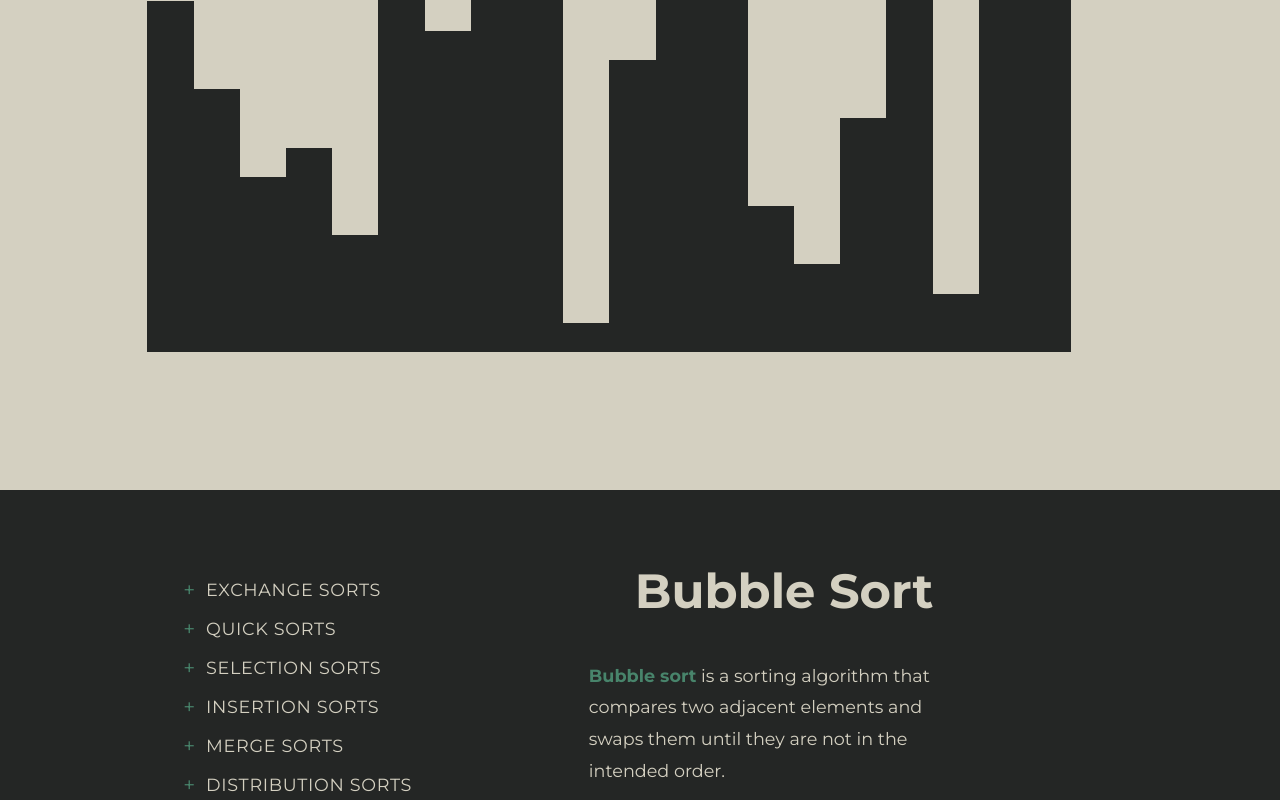
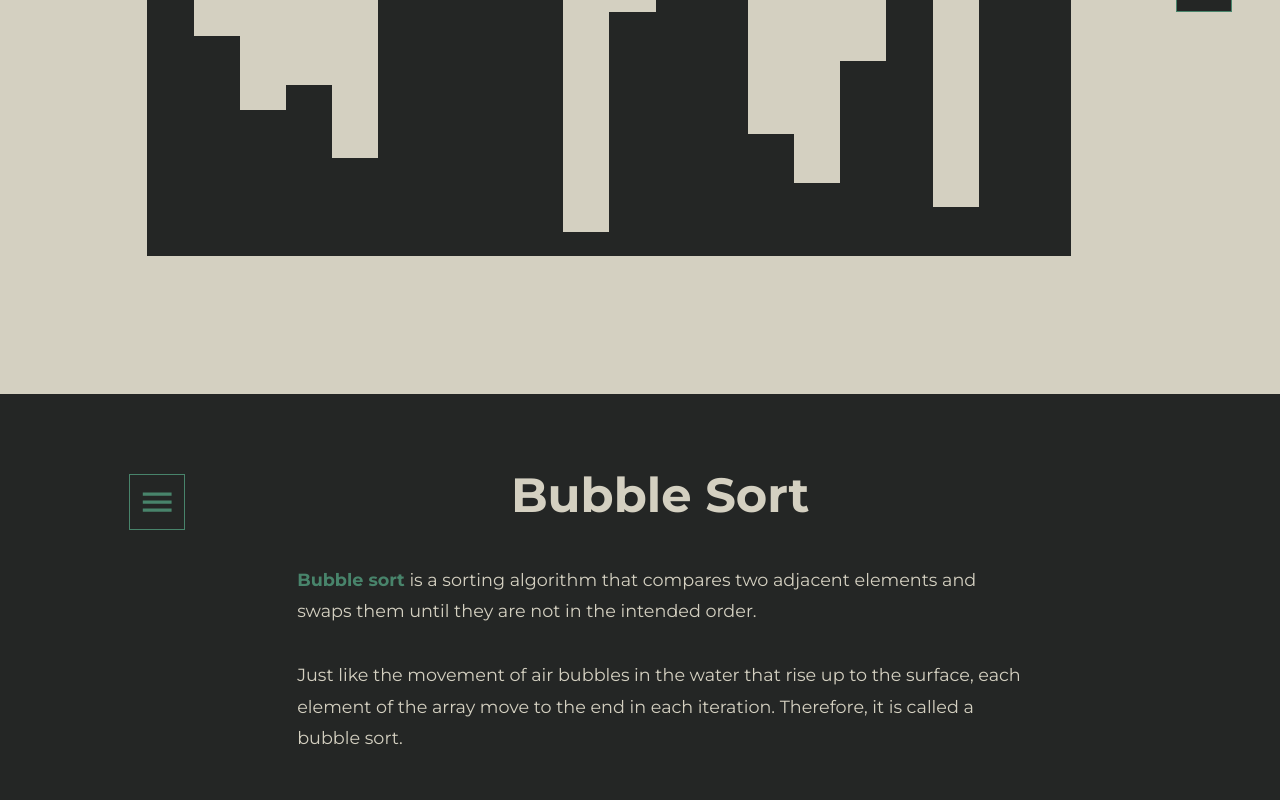
Before and after one commit to copperhuh/SortDemon, a React (Create React App) app: page / in a window 1280 px wide. Shown: the part 740-1540 px from the top of the page. Built offline with nearby package versions, Linux system fonts and the light colour scheme.

Commit message:
made descriptions responsive

```diff
--- a/src/App.js
+++ b/src/App.js
@@ -9,6 +9,9 @@ import { store } from "./redux/Store";
 import Descriptions from "./components/Descreptions/Container";
 
 const GlobalStyles = createGlobalStyle`
+*{
+  box-sizing: border-box;
+}
 html, body{
   max-width: 100%;
   scroll-behavior: smooth;
--- a/src/components/Descreptions/Container/Container.styles.js
+++ b/src/components/Descreptions/Container/Container.styles.js
@@ -1,39 +1,65 @@
 import styled from "styled-components";
 
 const DescContainer = styled.div`
-	max-width: 100%;
-	padding: 0 10%;
+	width: 100%;
+	padding: 0 1rem 0 0;
 	margin: auto;
 	display: flex;
 	background: ${(props) => props.theme.colors.dark};
 	position: relative;
+	justify-content: center;
 
 	.desc-list {
 		width: fit-content;
 		height: 100%;
+		position: sticky;
+		position: -webkit-sticky;
+		top: 0;
 	}
 
 	.desc-content {
-		width: 60%;
+		max-width: min(950px, 95vw);
 		height: 100%;
 	}
 
-	.scroll-top {
+	.scroll-top,
+	.open-list {
 		position: fixed;
 		bottom: 3rem;
 		right: 3rem;
 		padding: 0.5rem;
 		height: fit-content;
 		display: ${(props) => (props.buttonVisible ? "flex" : "none")};
-		background: none;
+		background: ${(props) => props.theme.colors.dark};
 		justify-content: center;
 		align-items: center;
-		border: 1px solid ${(props) => props.theme.colors.light};
-		color: ${(props) => props.theme.colors.light};
+		border: 1px solid ${(props) => props.theme.colors.main};
+		color: ${(props) => props.theme.colors.main};
 		:hover {
 			color: ${(props) => props.theme.colors.dark};
-			background: ${(props) => props.theme.colors.light};
+			background: ${(props) => props.theme.colors.main};
 		}
+	}
+	.open-list {
+		display: flex;
+		margin: 5rem 0;
+		top: 5rem;
+		left: 5rem;
+		width: fit-content;
+		position: sticky;
+	}
+	@media (max-width: 900px) {
+		.open-list {
+			left: 0;
+			border-left: none;
+		}
+		svg {
+			margin: 0;
+			display: block;
+		}
+	}
+	@media (max-width: 600px) {
+		margin: 0;
 	}
 `;
 
--- a/src/components/Descreptions/Container/Description.styles.js
+++ b/src/components/Descreptions/Container/Description.styles.js
@@ -47,6 +47,10 @@ const DescreptionStyled = styled.div`
 	ol img {
 		margin-left: -2rem;
 	}
+	@media (max-width: 900px) {
+		padding: 2rem 0;
+		margin: 0;
+	}
 `;
 
 export default DescreptionStyled;
--- /dev/null
+++ b/src/components/Descreptions/Container/HiddenDescList.jsx
@@ -0,0 +1,27 @@
+import React from "react";
+import ReactDOM from "react-dom";
+import DescList from "../DescList";
+import CloseIcon from "@mui/icons-material/Close";
+import HiddenDescListStyled from "./HiddenDescList.styles";
+
+export default function HiddenDescList({ setOpen }) {
+	const outside = React.useRef(null);
+
+	function onClose(e) {
+		if (outside.current === e.target) {
+			setOpen(false);
+		}
+	}
+
+	return ReactDOM.createPortal(
+		<HiddenDescListStyled ref={outside} onClick={onClose}>
+			<div className="modal-bg">
+				<button onClick={() => setOpen(false)} className="close-modal">
+					<CloseIcon sx={{ fontSize: "2.7rem" }} />
+				</button>
+				<DescList hiddenDescListSetOpen={setOpen} />
+			</div>
+		</HiddenDescListStyled>,
+		document.getElementById("portal")
+	);
+}
--- /dev/null
+++ b/src/components/Descreptions/Container/HiddenDescList.styles.js
@@ -0,0 +1,46 @@
+import styled from "styled-components";
+
+const HiddenDescListStyled = styled.div`
+	width: 100vw;
+	height: 100%;
+	background: rgba(0, 0, 0, 0.3);
+	position: fixed;
+	top: 0;
+	left: 0;
+	.modal-bg {
+		background: ${(props) => props.theme.colors.dark};
+		width: fit-content;
+		height: 100%;
+		overflow-y: auto;
+		position: relative;
+		&::-webkit-scrollbar {
+			width: 10px;
+		}
+		&::-webkit-scrollbar-track {
+			background: ${(props) => props.theme.colors.dark};
+		}
+		&::-webkit-scrollbar-thumb {
+			width: 5px;
+			background: ${(props) => props.theme.colors.main};
+			border-radius: 5px;
+		}
+	}
+	.close-modal {
+		position: absolute;
+		right: 1rem;
+		top: 1rem;
+		color: ${(props) => props.theme.colors.main};
+		background: none;
+		border: none;
+		:hover {
+			color: ${(props) => props.theme.colors.light};
+		}
+	}
+	@media (max-width: 370px) {
+		.modal-bg {
+			width: 100%;
+		}
+	}
+`;
+
+export default HiddenDescListStyled;
--- a/src/components/Descreptions/Container/index.jsx
+++ b/src/components/Descreptions/Container/index.jsx
@@ -7,26 +7,37 @@ import { doSetDescRef } from "../../../redux/Actions";
 import getDescription from "../../../utils/getDescription";
 import ArrowUpwardIcon from "@mui/icons-material/ArrowUpward";
 import useIntersection from "../../../hooks/useIntersection";
+import MenuIcon from "@mui/icons-material/Menu";
+import HiddenDescList from "./HiddenDescList";
 
 function Descriptions({ description, setDescRef }) {
 	const descRef = React.useRef(null);
 	const desc = getDescription(description);
+	const [open, setOpen] = React.useState(false);
 
 	React.useEffect(() => {
 		setDescRef(descRef);
 	}, []);
 
+	React.useEffect(() => {
+		if (open) {
+			document.body.classList.add("open-modal-1");
+		} else {
+			document.body.classList.remove("open-modal-1");
+		}
+	}, [open]);
+
 	const inViewport = useIntersection(descRef, "-200px"); // Trigger if 200px is visible from the element
-
-	if (inViewport) {
-		console.log("in viewport:", descRef.current);
-	}
 
 	return (
 		<DescContainer buttonVisible={inViewport}>
-			<div className="desc-list">
+			{/* <div className="desc-list">
 				<DescList />
-			</div>
+			</div> */}
+			{open && <HiddenDescList setOpen={setOpen} />}
+			<button onClick={() => setOpen(true)} className="open-list">
+				<MenuIcon sx={{ fontSize: "2.4rem" }} />
+			</button>
 			<div ref={descRef} className="desc-content">
 				<DescreptionStyled>{desc}</DescreptionStyled>
 			</div>
--- a/src/components/Descreptions/DescList/DescList.styles.js
+++ b/src/components/Descreptions/DescList/DescList.styles.js
@@ -5,7 +5,6 @@ const DescListStyled = styled.div`
 	ul {
 		list-style: none;
 	}
-
 	button {
 		background: none;
 		border: none;
@@ -21,6 +20,7 @@ const DescListStyled = styled.div`
 		font-size: 1.1rem;
 		margin: 0.5rem 0;
 		letter-spacing: 0.7px;
+		padding-right: 1.2rem;
 	}
 
 	.btn-desc-name {
@@ -31,6 +31,10 @@ const DescListStyled = styled.div`
 	.active {
 		color: ${(props) => props.theme.colors.main};
 	}
+	@media (max-width: 290px) {
+		padding-left: 0;
+		padding-right: 0;
+	}
 `;
 
 export default DescListStyled;
--- a/src/components/Descreptions/DescList/index.jsx
+++ b/src/components/Descreptions/DescList/index.jsx
@@ -21,7 +21,12 @@ const LiWithMarker = styled.li`
 	}
 `;
 
-function DescList({ description, changeDescription }) {
+function DescList({
+	descRef,
+	description,
+	changeDescription,
+	hiddenDescListSetOpen,
+}) {
 	const [open, setOpen] = React.useState({
 		exchange: false,
 		quick: false,
@@ -42,7 +47,9 @@ function DescList({ description, changeDescription }) {
 	};
 
 	const handleClick = (e) => {
+		if (hiddenDescListSetOpen !== undefined) hiddenDescListSetOpen(false);
 		changeDescription(e.target.name);
+		descRef.current.scrollIntoView();
 	};
 
 	return (
@@ -673,6 +680,7 @@ function DescList({ description, changeDescription }) {
 
 const props = (state) => ({
 	description: state.description,
+	descRef: state.descRef,
 });
 
 const actions = (dispatch) => ({
--- a/src/components/Main/index.jsx
+++ b/src/components/Main/index.jsx
@@ -11,13 +11,9 @@ function Main({ algorithms }) {
 
 	React.useEffect(() => {
 		if (open) {
-			// document.body.style.paddingRight = "10px";
-			// document.body.style.overflow = "hidden";
 			document.body.classList.add("open-modal-2");
 		} else {
 			document.body.classList.remove("open-modal-2");
-			// document.body.style.paddingRight = "0";
-			// document.body.style.overflow = "visible";
 		}
 	}, [open]);
 
```
